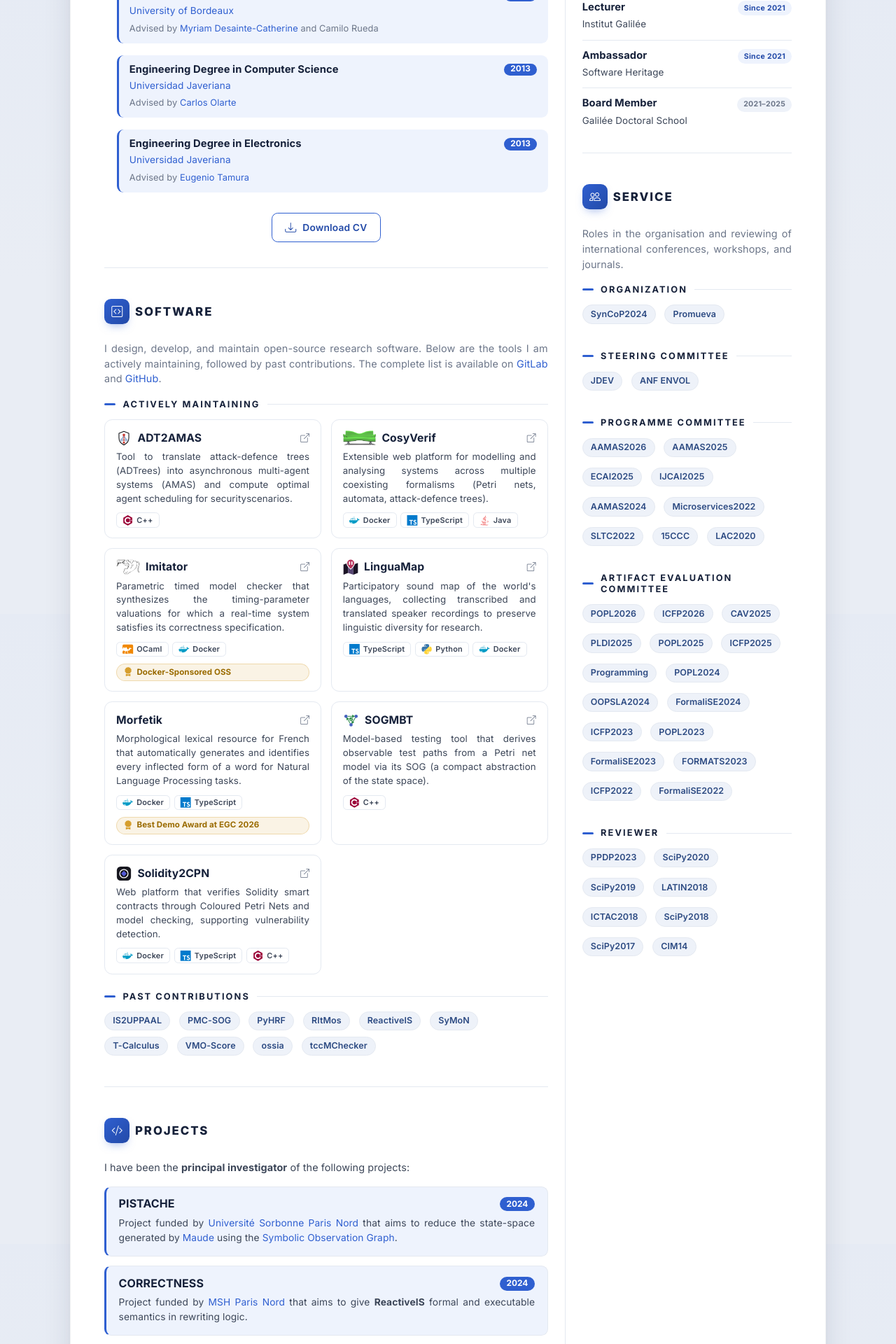
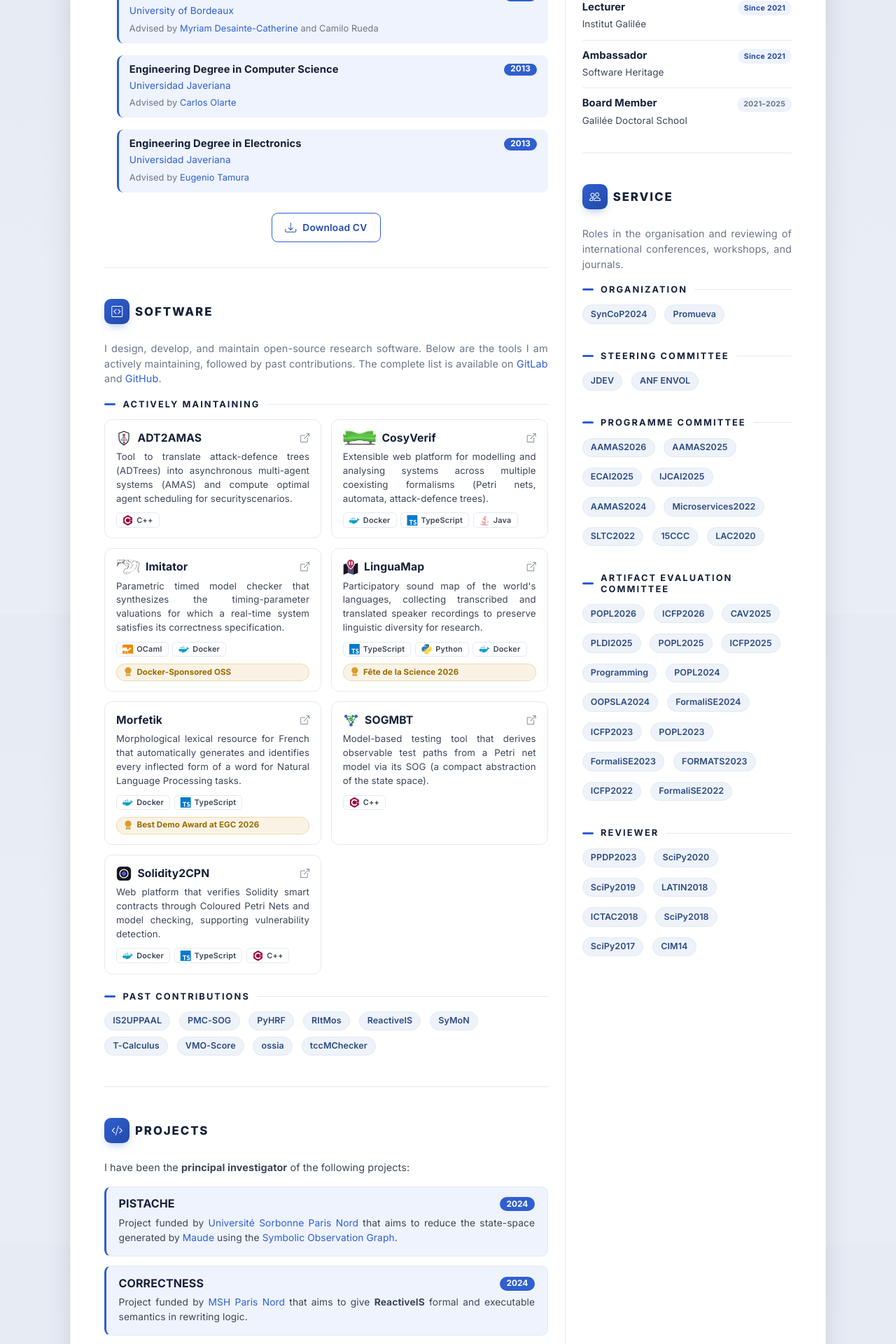
Before and after one commit to himito/himito.github.io, a Jekyll site: the page built from index.md, in a window 1280 px wide. Shown: the part 923-2843 px from the top of the page at 70% size. Built offline with Jekyll 4.4.1, drawn with Linux system fonts in a browser that asks for light colours; nearby versions of some CDN libraries; some web fonts are replaced; library files that are not in the unit come from our copies.

Commit message:
add award details for LinguaMap and enhance software card styling

```diff
--- a/_data/software.yml
+++ b/_data/software.yml
@@ -10,6 +10,8 @@
   url: https://linguamap.lipn.univ-paris13.fr/
   status: current
   logo: linguamap.svg
+  award: Fête de la Science 2026
+  award_url: https://www.fetedelascience.fr/jeux-et-ateliers-autour-de-la-linguistique-et-des-langues-du-monde
   stack: [TypeScript, Python, Docker]
   description: |
     Participatory sound map of the world's languages, collecting transcribed and translated speaker recordings to preserve linguistic diversity for research.
--- a/_includes/software.html
+++ b/_includes/software.html
@@ -20,15 +20,15 @@
   <h4 class="resume-subheading">Actively maintaining</h4>
   <div class="software-grid">
     {% for item in software %}{% if item.status == "current" %}
-    <a class="software-card" href="{{ item.url }}" target="_blank" rel="noopener">
+    <div class="software-card">
       <div class="software-card-head">
-        <span class="software-card-title">
+        <a class="software-card-title stretched-link" href="{{ item.url }}" target="_blank" rel="noopener">
           {% if item.logo %}
           <img class="software-card-logo" src="{{ 'assets/images/' | append: item.logo | relative_url }}"
             alt="{{ item.title }} logo" />
           {% endif %}
           {{ item.title }}
-        </span>
+        </a>
         <i class="bi bi-box-arrow-up-right software-card-link"></i>
       </div>
       <p class="software-card-desc">{{ item.description | strip_newlines }}</p>
@@ -44,12 +44,16 @@
       </ul>
       {% endif %}
       {% if item.award %}
+      {% if item.award_url %}
+      <a class="software-card-award software-card-award-link" href="{{ item.award_url }}" target="_blank" rel="noopener">
+      {% else %}
       <span class="software-card-award">
+      {% endif %}
         <i class="bi bi-award-fill software-card-award-icon"></i>
         {{ item.award }}
-      </span>
+      {% if item.award_url %}</a>{% else %}</span>{% endif %}
       {% endif %}
-    </a>
+    </div>
     {% endif %}{% endfor %}
   </div>
 
--- a/assets/css/custom.css
+++ b/assets/css/custom.css
@@ -361,6 +361,7 @@ hr {
   padding: 0.9rem 1rem;
   text-decoration: none;
   transition: border-color 0.18s ease, box-shadow 0.18s ease, transform 0.18s ease;
+  position: relative; /* anchor for the title's stretched link */
 }
 .light-mode .software-card:hover {
   border-color: var(--accent);
@@ -383,6 +384,7 @@ hr {
   font-weight: 700;
   font-size: 0.98rem;
 }
+.light-mode .software-card-title:hover { color: var(--ink); text-decoration: none; }
 .software-card-logo {
   height: 1.4rem;
   width: auto;
@@ -420,6 +422,18 @@ hr {
   white-space: nowrap;
   max-width: 100%;
 }
+/* award badge with a link: sits above the card's stretched link */
+.light-mode .software-card-award-link {
+  position: relative; /* sits above the stretched link so it stays clickable */
+  z-index: 2;
+  text-decoration: none;
+}
+.light-mode .software-card-award-link:hover {
+  border-color: #d69e2e;
+  color: #9a6b00;
+  text-decoration: underline;
+}
+
 .software-card-award-icon {
   color: #d69e2e;
   font-size: 0.82rem;
```
